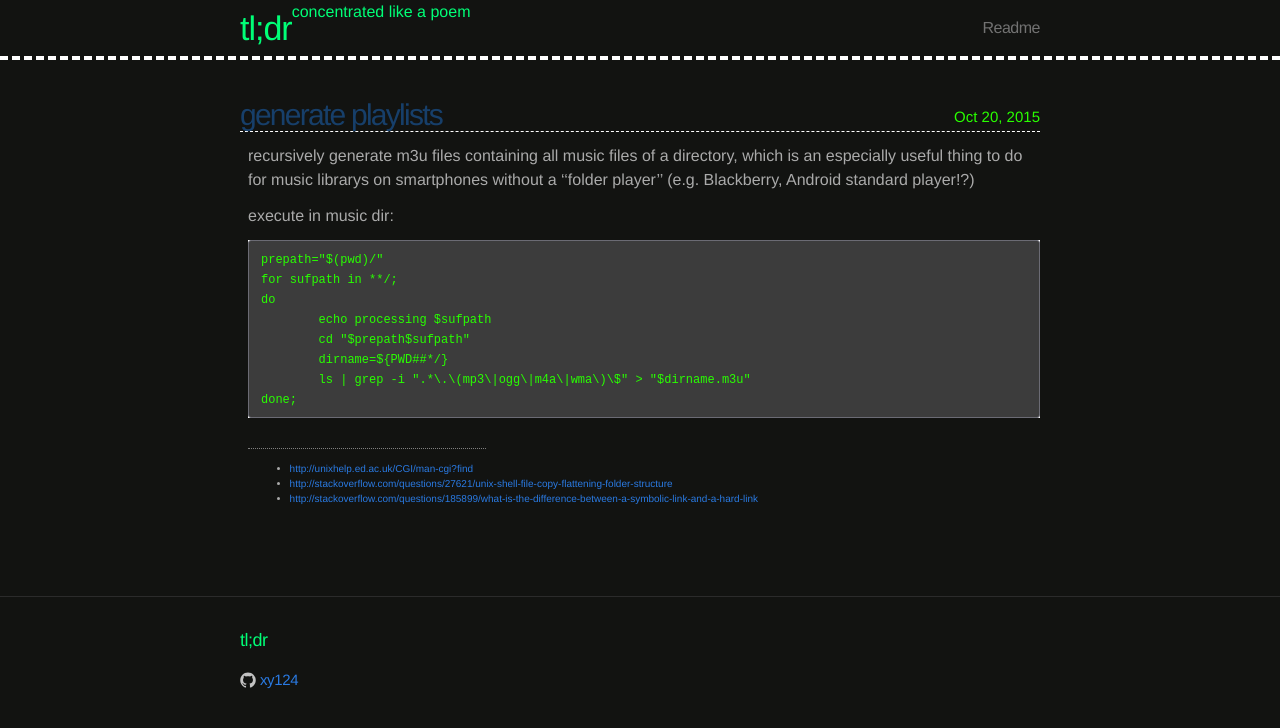
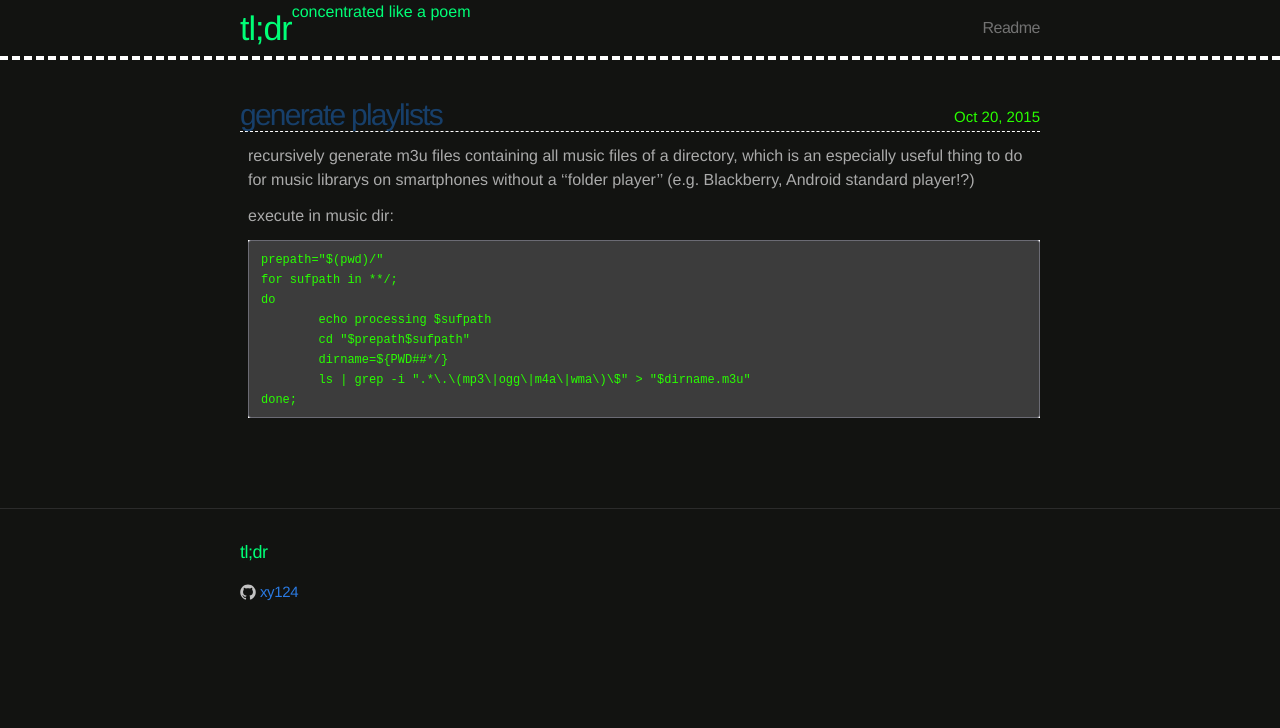
Before and after one commit to xy124/xy124.github.io, a Jekyll site: the page built from _posts/2015-10-20-generate-playlists.md, in a window 1280 px wide. Shown: the top 728 px of the page. Built offline with Jekyll 4.4.1, drawn with Linux system fonts in a browser that asks for light colours; some of the changed lines change nothing that is shown.

```diff
--- a/_posts/2015-10-20-generate-playlists.md
+++ b/_posts/2015-10-20-generate-playlists.md
@@ -4,10 +4,6 @@
 description: "recursively generate m3u files containing all music files of a directory"
 category:
 tags: m3u,recursively,music
-refs:
- - http://unixhelp.ed.ac.uk/CGI/man-cgi?find
- - http://stackoverflow.com/questions/27621/unix-shell-file-copy-flattening-folder-structure
- - http://stackoverflow.com/questions/185899/what-is-the-difference-between-a-symbolic-link-and-a-hard-link
 ---
 recursively generate m3u files containing all music files of a directory, which is an
 especially useful thing to do for music librarys on smartphones without a
```
